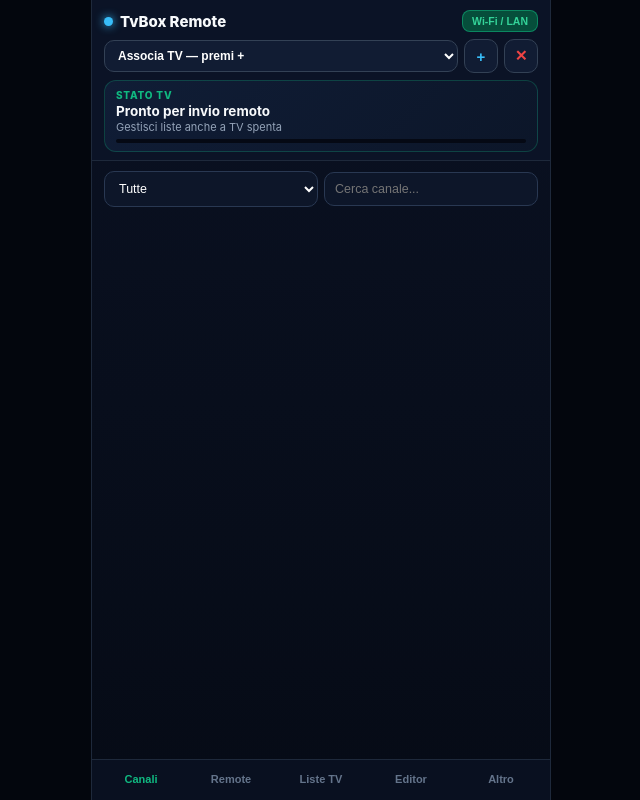
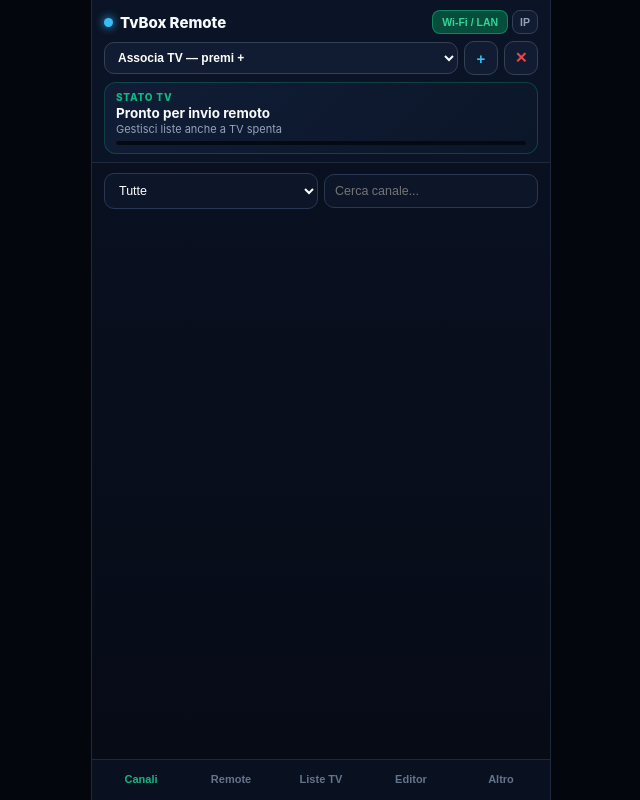
Before and after one commit to MacScannerPro/tvboxremote, a plain HTML site: page index.html in a window 1280 px wide. Shown: the whole page, without its empty margins (319-959 px from the left). Drawn offline with Linux system fonts and the light colour scheme.

Commit message:
Add files via upload

```diff
--- a/app.js
+++ b/app.js
@@ -1,3 +1,4 @@
+function editIp(){const v=devSel.value;if(v===''||v==='LOCAL'||!DEVS[v]){toast('Seleziona prima una TV dalla lista');return;}const cur=DEVS[v].ip||'192.168.1.';const nip=(prompt('IP Locale di '+DEVS[v].name+' (es. 192.168.1.86):',cur)||'').trim();if(!nip)return;DEVS[v].ip=nip.includes(':')?nip:nip+':8898';saveDevs();toast('IP salvato: '+DEVS[v].ip);}
 function openLan(){if(IS_LAN){toast('Sei gi? in Wi-Fi / LAN Diretto!');return;}const v=devSel.value;let ip=(v!==''&&DEVS[v]&&DEVS[v].ip)?DEVS[v].ip:'';if(!ip){ip=(prompt('Inserisci IP mostrato sulla TV (es. 192.168.1.86):','192.168.1.')||'').trim();if(!ip)return;if(!ip.includes(':'))ip+=':8898';if(v!==''&&DEVS[v]){DEVS[v].ip=ip;saveDevs();}}if(!ip.includes(':'))ip+=':8898';window.open('http://'+ip.replace(/^https?:\/\//,''),'_blank');}
 ﻿let ST={playlists:[],current:null,categories:[],channels:[]},ED=[],DEVS=JSON.parse(localStorage.getItem('tvbox_devs')||'[]');
 const IS_LAN=location.port==='8898';
--- a/index.html
+++ b/index.html
@@ -1,7 +1,7 @@
 <!DOCTYPE html><html lang="it"><head><meta charset="utf-8"><meta name="viewport" content="width=device-width,initial-scale=1,maximum-scale=1,user-scalable=no,viewport-fit=cover"><meta name="apple-mobile-web-app-capable" content="yes"><meta name="theme-color" content="#050914"><title>TvBox Remote</title><link rel="manifest" href="manifest.json"><link rel="stylesheet" href="styles.css"></head><body>
 <div class="app">
   <div class="top">
-    <div class="brand"><h1><span id="led" class="dot cloud"></span>TvBox Remote</h1><button onclick="openLan()" style="padding:4px 9px;border-radius:8px;border:1px solid #10b98188;background:#064e3b;color:#34d399;font-size:10.5px;font-weight:800;cursor:pointer">Wi-Fi / LAN</button></div>
+    <div class="brand"><h1><span id="led" class="dot cloud"></span>TvBox Remote</h1><div style="display:flex;gap:4px;align-items:center"><button onclick="openLan()" style="padding:5px 9px;border-radius:8px;border:1px solid #10b98188;background:#064e3b;color:#34d399;font-size:10.5px;font-weight:800;cursor:pointer">Wi-Fi / LAN</button><button onclick="editIp()" title="Modifica IP TV" style="padding:5px 7px;border-radius:8px;border:1px solid #334155;background:#111c33;color:#94a3b8;font-size:10.5px;font-weight:800;cursor:pointer">IP</button></div></div>
     <div class="dev-bar"><select id="devSel" onchange="pickDev()"></select><button class="icon-btn" onclick="addDev()">+</button><button class="icon-btn" style="color:#ef4444" onclick="delDev()">✕</button></div>
     <div class="now-card"><div class="now-lbl"><span id="nowLbl">STATO TV</span><span id="nowTime"></span></div><div id="curName" class="now-tit">Pronto per invio remoto</div><div id="curEpg" class="now-sub">Gestisci liste anche a TV spenta</div><div class="prog"><div id="epgBar"></div></div></div>
   </div>
```
